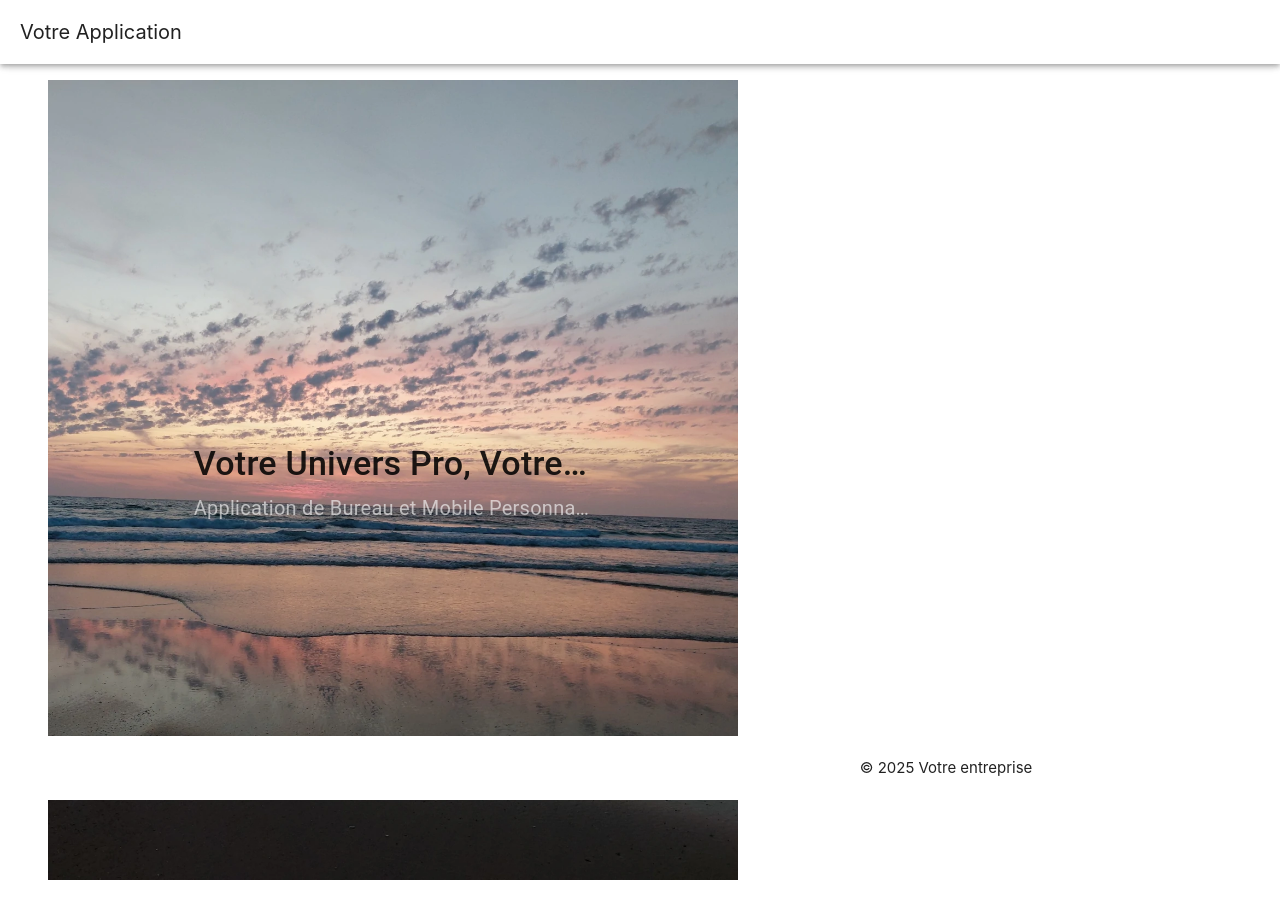
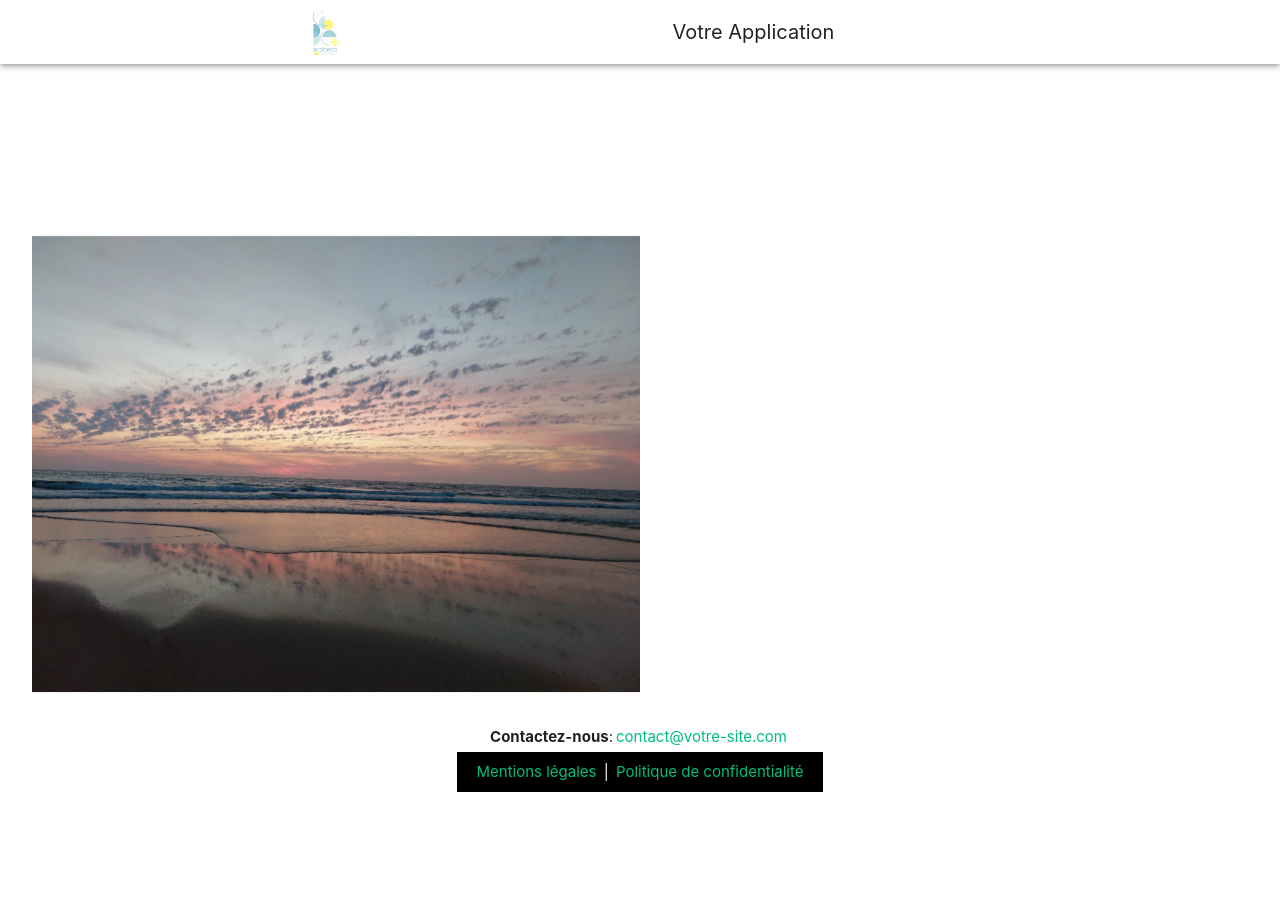
Before and after one commit to JIJOU64/NabV1, a Vue app in the folder NabVueFront/: page / in a window 1280 px wide. Shown: the top 918 px of the page. Built offline with nearby package versions, Linux system fonts and the light colour scheme.

Commit message:
WIP: uncentered background image

```diff
--- a/NabVueFront/src/App.vue
+++ b/NabVueFront/src/App.vue
@@ -1,35 +1,15 @@
-<!--
+
 <template>
+  <v-app>
 
-  <v-app>
     <CrmHeader />
 
-    //Section principale sans image de fond
-    <v-main>
-      <v-container fluid class="pa-0">
-        <router-view></router-view> //Ceci affiche le contenu des autres pages
-      </v-container>
-    </v-main>
-
-    <CrmFooter />
-  </v-app>
-
-</template>
--->
-<template>
-  <v-app>
-    <!-- Inclure les composants CrmHeader et CrmFooter -->
-    <CrmHeader />
-
-    <v-main>
-      <v-container fluid>
-        <router-view /> <!-- Affiche le contenu des autres pages -->
-      </v-container>
-    </v-main>
+    <router-view />
 
     <CrmFooter />
   </v-app>
 </template>
+
 <script setup>
 import CrmHeader from './components/CrmHeader.vue';
 import CrmFooter from './components/CrmFooter.vue';
--- a/NabVueFront/src/components/CrmFooter.vue
+++ b/NabVueFront/src/components/CrmFooter.vue
@@ -1,7 +1,12 @@
 <template>
-    <v-footer app>
-      <v-spacer></v-spacer>
-      <v-col class="text-center">© 2025 Votre entreprise</v-col>
+    <v-footer app class="d-flex flex-column">
+        <div class=" d-flex align-center px-4">
+            <strong>Contactez-nous</strong> : <a href="mailto:contact@votre-site.com">contact@votre-site.com</a>
+        </div>
+
+        <div class="px-4 py-2 bg-black text-center">
+            <a href="#">Mentions légales</a> | <a href="#">Politique de confidentialité</a>
+        </div>
     </v-footer>
   </template>
 
--- a/NabVueFront/src/components/CrmHeader.vue
+++ b/NabVueFront/src/components/CrmHeader.vue
@@ -1,11 +1,19 @@
 <template>
-    <v-app-bar app>
+    <v-app-bar app dense>
+        <v-img
+            :src=imageUrl
+            alt="Logo"
+            width="45"
+            height="45"
+        ></v-img>
       <v-toolbar-title>Votre Application</v-toolbar-title>
     </v-app-bar>
   </template>
 
-  <script setup>
-  </script>
+<script setup>
+    // L'URL de l'image
+    const imageUrl = new URL('@/assets/images/LogoNabiha.png', import.meta.url).href;
+</script>
 
   <style scoped>
   </style>
--- a/NabVueFront/src/views/HomeView.vue
+++ b/NabVueFront/src/views/HomeView.vue
@@ -1,5 +1,23 @@
 <template>
-  <v-container
+  <v-main app fluid>
+    <div
+      class="d-flex justify-center align-center"
+      style="height: 100vh; width: 100%;"
+    >
+      <img
+        :src="imageUrl"
+        alt="Logo"
+        style="max-width: 100%; max-height: 100%; object-fit: cover;"
+      />
+    </div>
+  </v-main>
+</template>
+
+
+
+
+<!--<template>
+  <v-main app
     fluid
     class="d-flex align-center justify-center"
     :style="{
@@ -10,25 +28,47 @@
     }"
   >
     <v-row justify="center" align="center" class="text-center">
-      <v-col cols="12" md="8">
+      <v-col cols="12">
         <v-card-title class="text-h4 white--text">
           Votre Univers Pro, Votre gestion Intuitive
         </v-card-title>
-        <v-card-subtitle class="text-h6 text-white ">
+        <v-card-subtitle class="text-h6 text-white">
           Application de Bureau et Mobile Personnalisée
         </v-card-subtitle>
       </v-col>
     </v-row>
-  </v-container>
+  </v-main>
 </template>
 
+
+<template>
+  <v-main app fluid>
+
+    <v-card
+      class="d-flex justify-center align-center"
+      :style="{
+        backgroundImage: 'url(' + imageUrl + ')',
+        backgroundSize: 'cover',
+        backgroundPosition: 'center',
+        height: '100vh',
+        width: '100%'  // S'assure que la carte prend toute la largeur
+      }"
+    >
+      <v-card-title class="text-h4 white--text text-center">
+        Votre Univers Pro, Votre gestion Intuitive
+      </v-card-title>
+      <v-card-subtitle class="text-h6 text-white text-center">
+        Application de Bureau et Mobile Personnalisée
+      </v-card-subtitle>
+    </v-card>
+  </v-main>
+</template>-->
+
 <script setup>
-
 // L'URL de l'image
 const imageUrl = new URL('@/assets/images/ImageBiasr.WebP', import.meta.url).href;
 </script>
 
 <style scoped>
-
-/* Ajoute des styles supplémentaires ici si nécessaire */
+/* Aucune modification CSS nécessaire ici, tout est dans les propriétés inline */
 </style>
```
